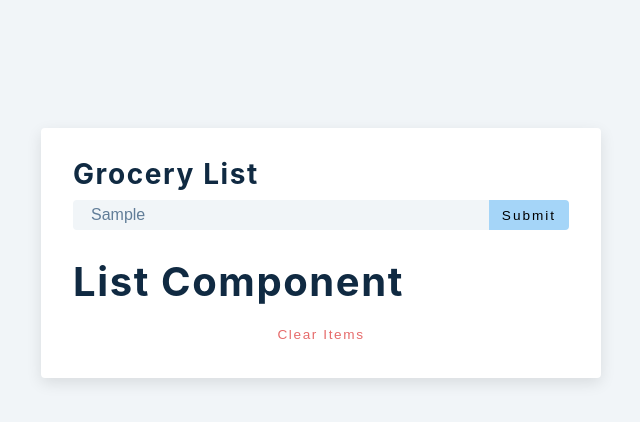
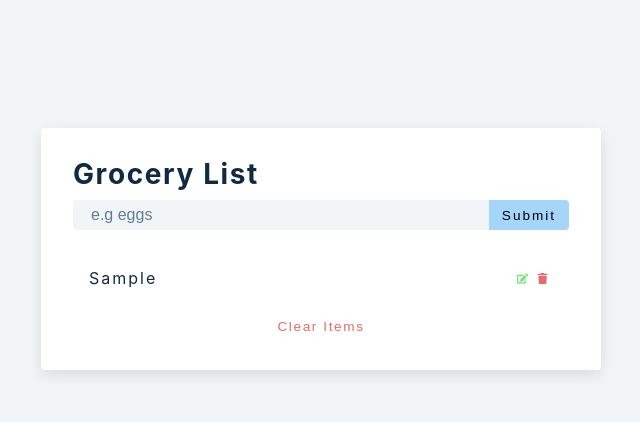
Before and after one commit to Dustinibrao/Grocery-List, a React (Create React App) app: page / in a window 1280 px wide. Both pictures are taken after typing "Sample" into the empty fields and a click on the button "Submit". Shown: the top 422 px of the page, without its empty margins (319-959 px from the left). Built offline with nearby package versions, Linux system fonts and the light colour scheme.

Commit message:
can add items to list

```diff
--- a/src/App.js
+++ b/src/App.js
@@ -10,6 +10,21 @@
 	const [alert, setAlert] = useState({ show: false, msg: "", type: "" });
 	const handleSubmit = (e) => {
 		e.preventDefault();
+		// checking if value is empty. If empty is true, display alert
+		if (!name) {
+			// display alert
+		} else if (name && isEditing) {
+			//deal with edit
+		} else {
+			// if everything is right
+			// show alert
+			const newItem = {
+				id: new Date().getTime().toString(),
+				title: name,
+			};
+			setList([...list, newItem]);
+			setName("");
+		}
 	};
 	return (
 		<section className="section-center">
@@ -29,10 +44,12 @@
 					</button>
 				</div>
 			</form>
-			<div className="grocery-container">
-				<List />
-				<button className="clear-btn">clear items</button>
-			</div>
+			{list.length > 0 && (
+				<div className="grocery-container">
+					<List items={list} />
+					<button className="clear-btn">clear items</button>
+				</div>
+			)}
 		</section>
 	);
 }
--- a/src/List.js
+++ b/src/List.js
@@ -1,7 +1,26 @@
-import React from 'react'
-import { FaEdit, FaTrash } from 'react-icons/fa'
-const List = () => {
-  return <h2>list component</h2>
-}
+import React from "react";
+import { FaEdit, FaTrash } from "react-icons/fa";
+const List = ({ items }) => {
+	return (
+		<div className="grocery-list">
+			{items.map((item) => {
+				const { id, title } = item;
+				return (
+					<article key={id} className="grocery-item">
+						<p className="title">{title}</p>
+						<div className="btn-container">
+							<button type="button" className="edit-btn">
+								<FaEdit />
+							</button>
+							<button type="button" className="delete-btn">
+								<FaTrash />
+							</button>
+						</div>
+					</article>
+				);
+			})}
+		</div>
+	);
+};
 
-export default List
+export default List;
```
